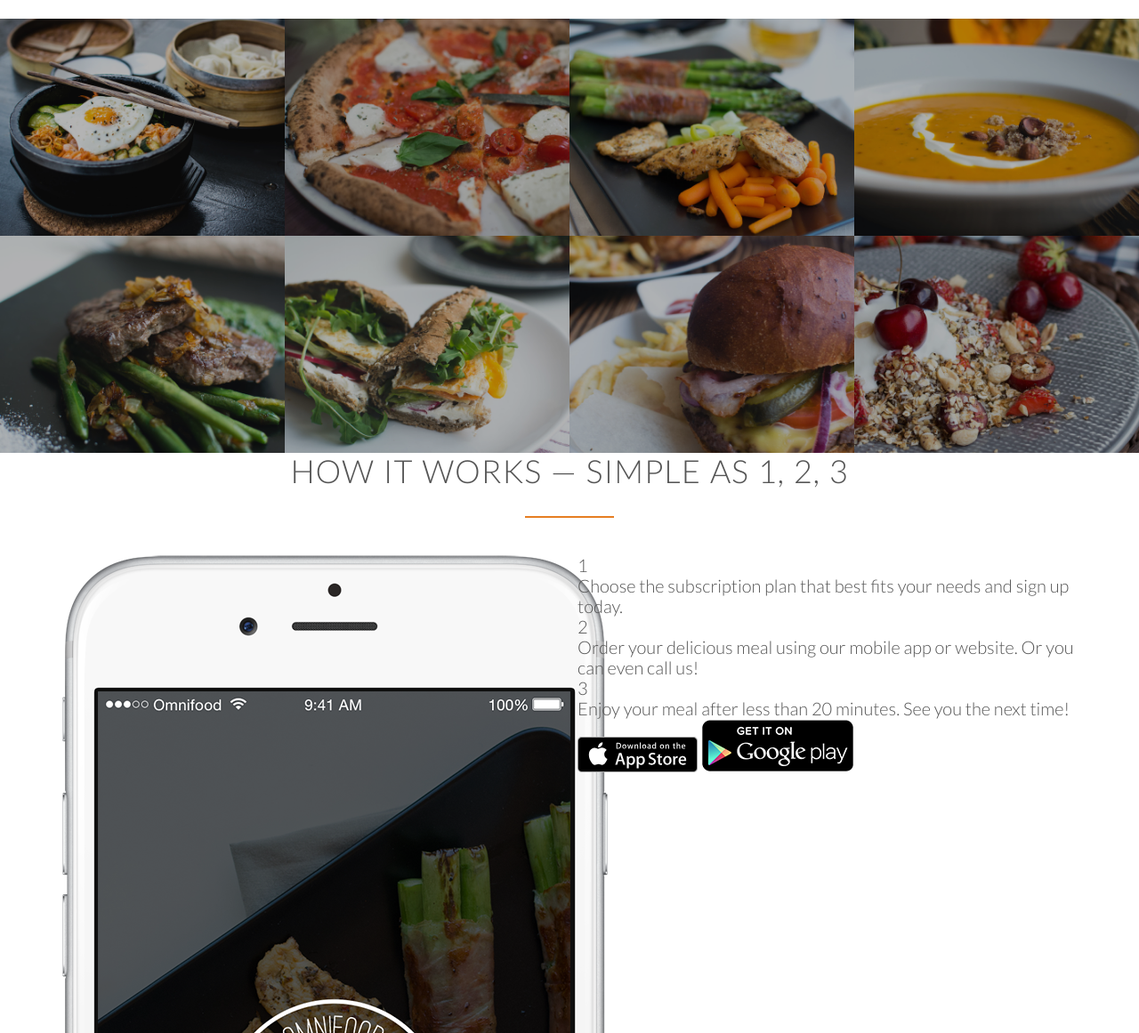
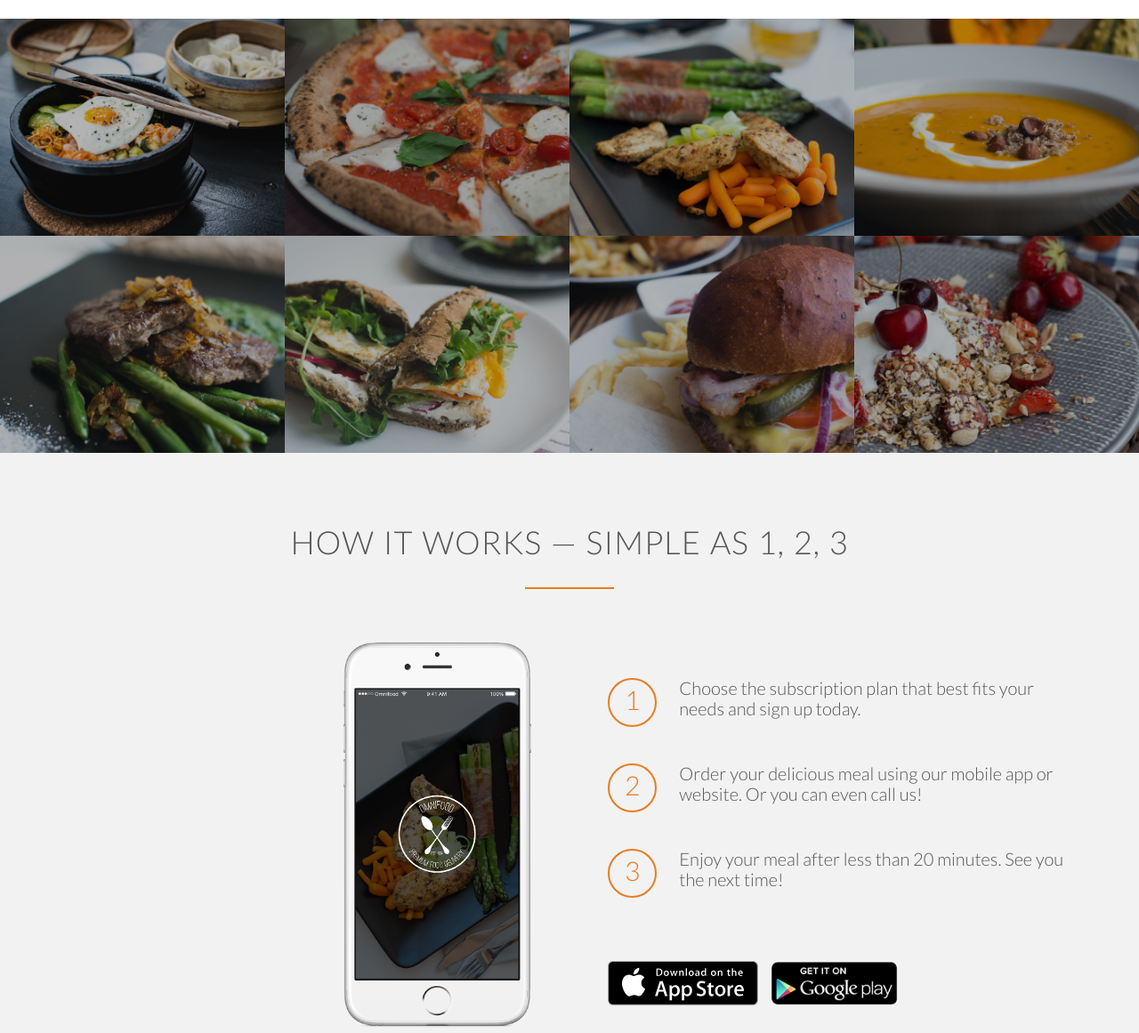
Before and after one commit to pheonixlegend/omnifood, a plain HTML site: page index.html in a window 1280 px wide. Shown: the part 1479-2640 px from the top of the page at 89% size. Drawn offline with nearby package versions, Linux system fonts and the light colour scheme.

Commit message:
Did clearfix for float properties and finished css styling for the how it works section

```diff
--- a/index.html
+++ b/index.html
@@ -68,7 +68,7 @@
         </section>
 
         <section class="section-meal">
-            <ul class="meals-showcase">
+            <ul class="meals-showcase clearfix">
                 <li>
                     <figure class="meal-photo">
                         <img src="resources/img/1.jpg" alt="Korean bibimbap with egg and vegetables">
@@ -90,7 +90,7 @@
                     </figure>
                 </li>
                 </ul>
-                <ul class="meals-showcase">
+                <ul class="meals-showcase clearfix">
                 <li>
                     <figure class="meal-photo">
                         <img src="resources/img/5.jpg" alt="Paleo beef steak with vegetables">
@@ -119,10 +119,10 @@
                 <h2>How it works &mdash; Simple as 1, 2, 3</h2>
             </div>
             <div class="row">
-                <div class="col span-1-of-2">
+                <div class="col span-1-of-2 steps-box">
                     <img src="resources/img/app-iPhone.png" alt="Omnifood on iPhone" class="app-screen">
                 </div>
-                <div class="col span-1-of-2">
+                <div class="col span-1-of-2 steps-box">
                     <div class="works-step">
                         <div>1</div>
                         <p>Choose the subscription plan that best fits your needs and sign up today.</p>
@@ -136,8 +136,8 @@
                         <p>Enjoy your meal after less than 20 minutes. See you the next time!</p>
                     </div>
 
-                    <a href="#" class="button-app"><img src="resources/img/download-app.svg" alt="Apple Store Button"></a>
-                    <a href="#" class="button-app"><img src="resources/img/download-app-android.png" alt="Play Store Button"></a>
+                    <a href="#" class="btn-app"><img src="resources/img/download-app.svg" alt="Apple Store Button"></a>
+                    <a href="#" class="btn-app"><img src="resources/img/download-app-android.png" alt="Play Store Button"></a>
                 </div>
             </div>
         </section>
--- a/resources/css/style.css
+++ b/resources/css/style.css
@@ -18,6 +18,15 @@ html {
     font-weight: 300;
     font-size: 20px;
     text-rendering: optimizeLegibility;
+}
+
+.clearfix {zoom: 1}
+.clearfix:after {
+    content: '.';
+    clear: both;
+    display: block;
+    height: 0;
+    visibility: hidden;
 }
 
 
@@ -248,3 +257,55 @@ header {
     transform: scale(1.03);
     opacity: 1;
 }
+
+/*--------------------------------------------------------*/
+/* HOW IT WORKS */
+/*--------------------------------------------------------*/
+
+.section-steps {
+    background-color: #f2f2f2;
+}
+
+.steps-box:first-child {
+    text-align: right;
+    padding-right: 3%;
+    margin-top: 30px;
+}
+
+.steps-box:last-child {
+    padding-left: 3%;
+    margin-top: 70px;
+}
+
+.app-screen {
+    width: 40%;
+}
+
+.works-step {
+    margin-bottom: 50px;
+}
+
+.works-step:last-of-type {
+    margin-bottom: 80px;
+}
+
+.works-step div {
+    color: #e67e22;
+    border: 2px solid #e67e22;
+    display: inline-block;
+    border-radius: 50%;
+    width: 55px;
+    height: 55px;
+    text-align: center;
+    padding: 5px;
+    float: left;
+    font-size: 150%;
+    margin-right: 25px;
+
+}
+
+.btn-app img {
+    height: 50px;
+    width: auto;
+    margin-right: 10px;
+}
```
